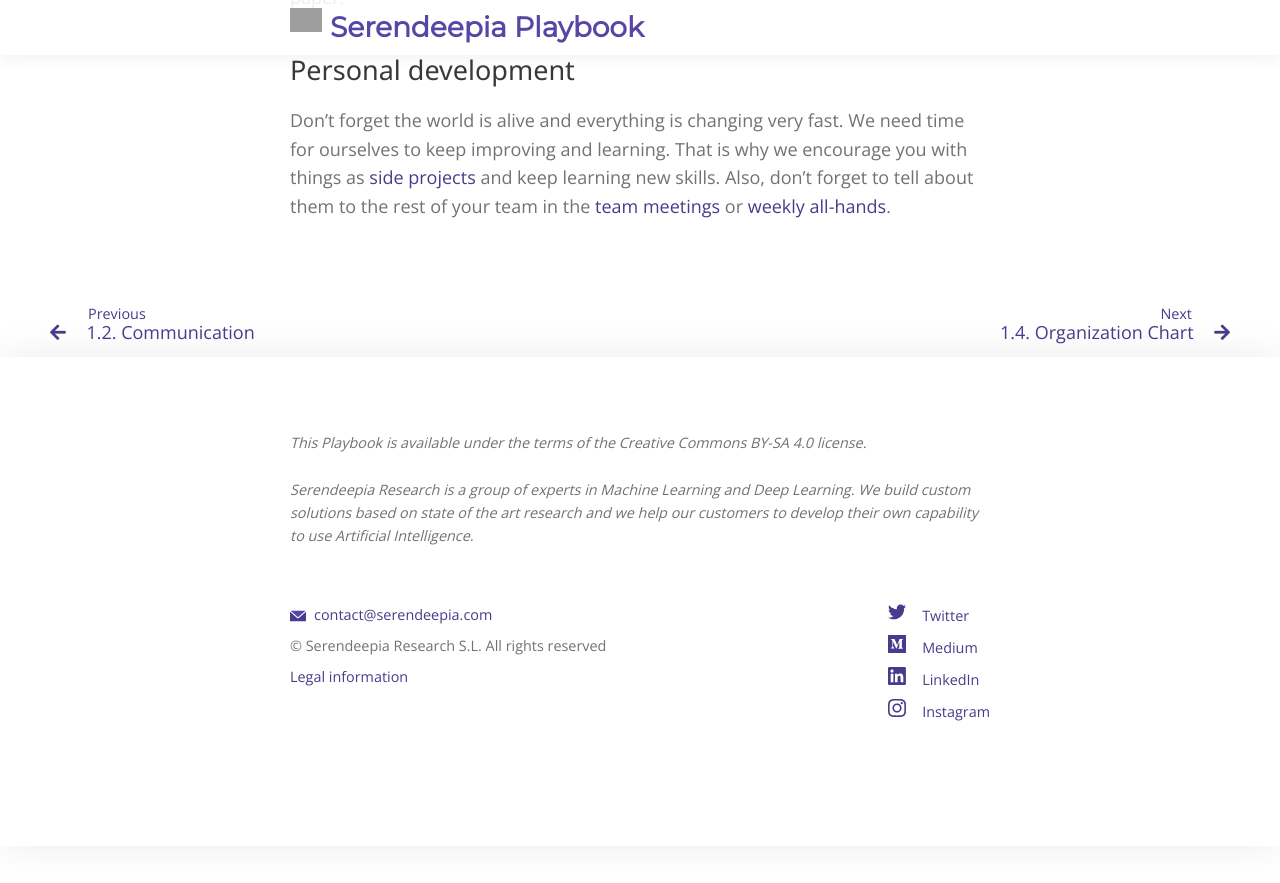
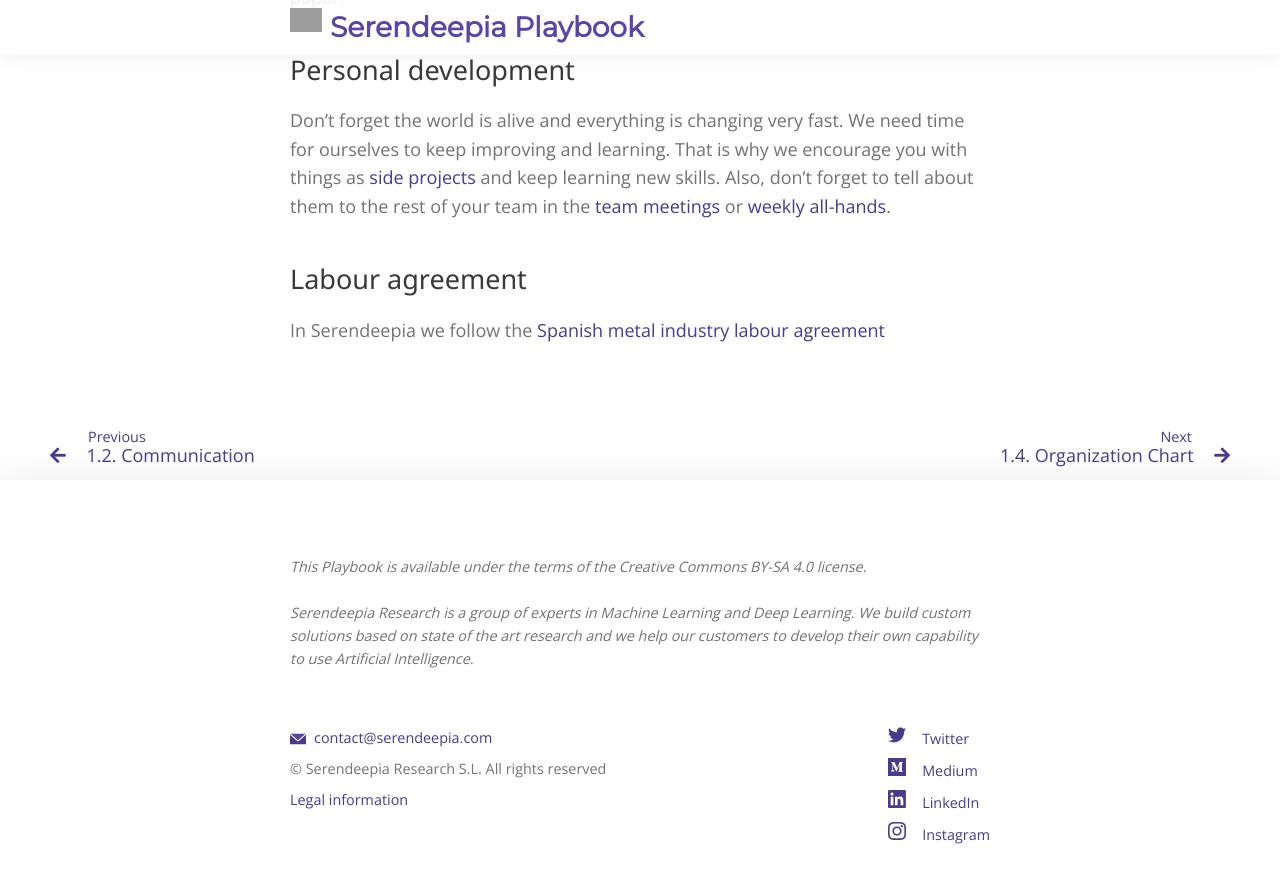
Before and after one commit to serendeepia/playbook, a Jekyll site: the page built from _docs/1_3_perks.md, in a window 1280 px wide and 900 px high, scrolled down 1239 px. Shown: the top 883 px of the window. Built offline with Jekyll 4.4.1, drawn with Linux system fonts in a browser that asks for light colours; nearby versions of some CDN libraries; comment, search, counter and statistics services are not loaded; before the commit the page ends 2085 px from its top, so only the background shows below that; grey boxes are pictures that could not be loaded.

Commit message:
Update 1_3_perks.md

```diff
--- a/_docs/1_3_perks.md
+++ b/_docs/1_3_perks.md
@@ -8,11 +8,11 @@ For us, working is not about money, it's about enjoying what we do, to be happy
 
 ## Remote
 
-We are a [remote company](/1-1-remote-team), so you can work from wherever you want, as long as you have a good Internet connection. Just let your manager and the rest of your team to know what will be your Timezone.
+We are a [remote company](https://github.com/serendeepia/playbook/blob/master/_docs/1_1_remote_team.md), so you can work from wherever you want, as long as you have a good Internet connection. Just let your manager and the rest of your team to know what will be your Timezone.
 
 ## Flexible schedule
 
-We try to follow a [regular workday](/1-1-remote-team#an-usual-workday) but we are flexible. We understand that not everybody performs well at the same time and we sometimes don't feel well enough to be productive. Organize yourself in the best way to be happy and productive. We know that feeling happy with a good balance between personal and professional live is important to achieve [our core values](1-0-organiziation#our-core-values).
+We try to follow a [regular workday](https://github.com/serendeepia/playbook/blob/master/_docs/1_1_remote_team.md#an-usual-workday) but we are flexible. We understand that not everybody performs well at the same time and we sometimes don't feel well enough to be productive. Organize yourself in the best way to be happy and productive. We know that feeling happy with a good balance between personal and professional live is important to achieve [our core values](https://github.com/serendeepia/playbook/blob/master/_docs/1_0_organization.md#our-core-values).
 
 ## Unlimited Vacation Policy
 
@@ -25,8 +25,12 @@ When you add your days off to the PTO calendar please use your name and the reas
 
 ## Personal projects
 
-You can also work on [personal projects](/2-3-career-path#personal-projects). There are some conditions but we like our team to work on projects that can become our next [product](4-0-projects-products#main-phases-of-a-project) or our next [published paper](/3-0-research).
+You can also work on [personal projects](https://github.com/serendeepia/playbook/blob/master/_docs/2_3_career_path.md#side-projects). There are some conditions but we like our team to work on projects that can become our next [product](https://github.com/serendeepia/playbook/blob/master/_docs/4_0_projects_products.md#main-phases-of-a-project) or our next [published paper](https://github.com/serendeepia/playbook/blob/master/_docs/3_0_research.md).
 
 ## Personal development
 
-Don't forget the world is alive and everything is changing very fast. We need time for ourselves to keep improving and learning. That is why we encourage you with things as [side projects](/2-3-career-path#side-projects) and keep learning new skills. Also, don't forget to tell about them to the rest of your team in the [team meetings](1-2-communication#team-meetings) or [weekly all-hands](/1-2-communication#weekly-all-hands).
+Don't forget the world is alive and everything is changing very fast. We need time for ourselves to keep improving and learning. That is why we encourage you with things as [side projects](https://github.com/serendeepia/playbook/blob/master/_docs/2_3_career_path.md#side-projects) and keep learning new skills. Also, don't forget to tell about them to the rest of your team in the [team meetings](https://github.com/serendeepia/playbook/blob/master/_docs/1_2_communication.md#team-meetings) or [weekly all-hands](https://github.com/serendeepia/playbook/blob/master/_docs/1_2_communication.md#weekly-all-hands).
+
+## Labour agreement
+
+In Serendeepia we follow the [Spanish metal industry labour agreement](https://drive.google.com/open?id=0B38wPgHzrl01OWd3Yl9ETGhwVTZMY2EzNFFrV3RzNVBfT3Nz)
```
